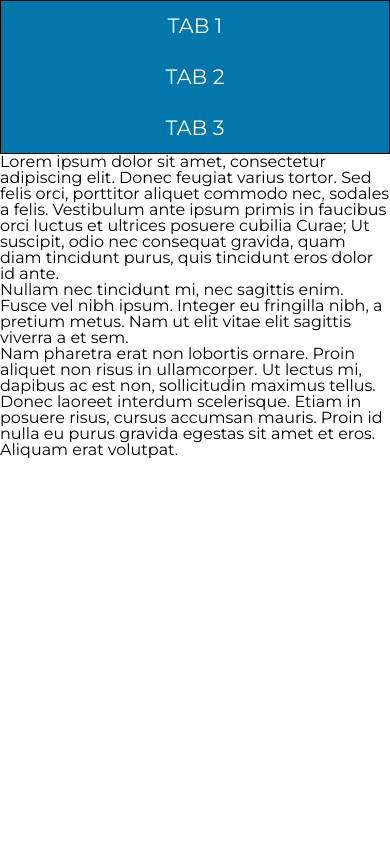
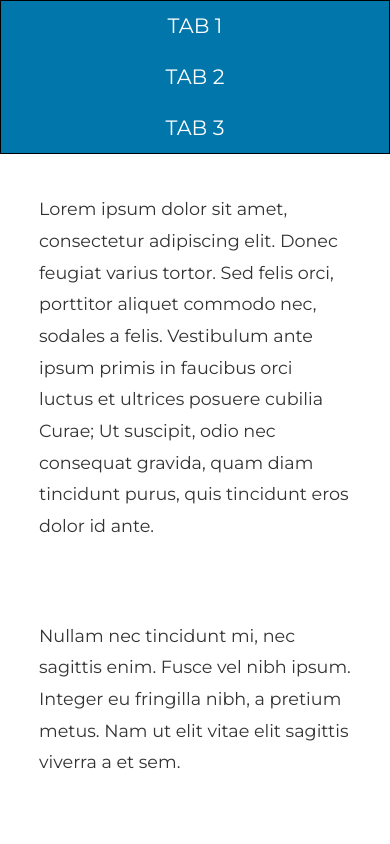
Before and after one commit to LeoMeloDev/MAS, a plain HTML site: page index.html in a window 390 px wide. Shown: the top 844 px of the page. Drawn offline with nearby package versions, Linux system fonts and the light colour scheme.

Commit message:
Adds tab-content css properties

```diff
--- a/css/style.css
+++ b/css/style.css
@@ -102,4 +102,14 @@ table {
     color: #4d4d4d;
   }
 
+  .tab-content {
+    padding: 10%;
+    line-height: 1.8;
+    font-size: 1.1em;
+  }
+
+  .tab-content p {
+    color: #333;
+  }
+
 }
```
